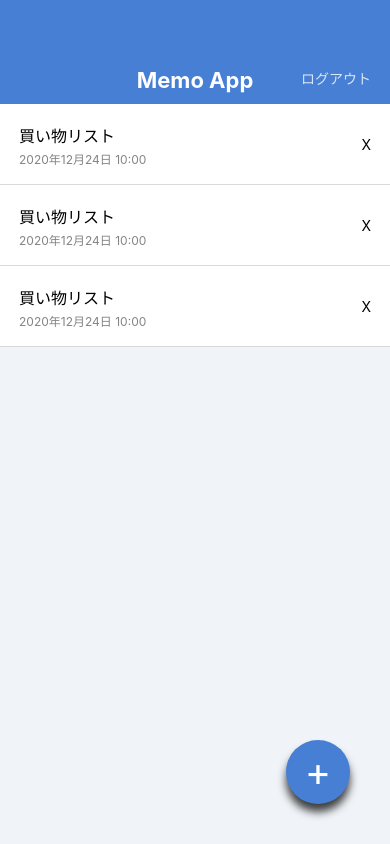
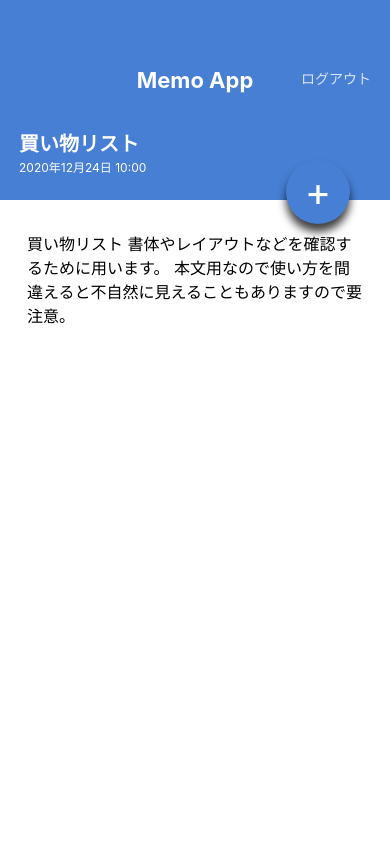
Before and after one commit to hommaryota/react-native-MemoApp, a React Native app: screen / in a window 390 px wide. Built offline with nearby package versions, Linux system fonts and the light colour scheme.

Commit message:
Create MemoDetailScreen

```diff
--- a/App.jsx
+++ b/App.jsx
@@ -1,27 +1,10 @@
 import React from 'react';
-import { StyleSheet, Text, View } from 'react-native';
 
-import AppBar from './src/cmoponents/AppBar';
-import MemoList from './src/cmoponents/MemoList';
-import CircleButton from './src/cmoponents/CircleButton';
+// import MemoListScreen from './src/screens/MemoListScreen';
+import MemoDetailScreen from './src/screens/MemoDetailScreen';
 
 export default function App() {
   return (
-    <View style={styles.container}>
-      <AppBar />
-
-      <MemoList />
-
-      <CircleButton>+</CircleButton>
-    </View>
-
+  <MemoDetailScreen />
   );
 }
-
-const styles = StyleSheet.create({
-  container: {
-    flex: 1,
-    backgroundColor: '#F0F4F8',
-  },
-
-});
--- a/src/cmoponents/CircleButton.jsx
+++ b/src/components/CircleButton.jsx
@@ -1,11 +1,11 @@
 import React from 'react';
 import { View, Text, StyleSheet } from 'react-native';
-import { string } from 'prop-types';
+import { shape, string } from 'prop-types';
 
 export default function CircleButton(props) {
-  const { children } = props;
+  const { children, style } = props;
   return (
-    <View style={styles.circleButton}>
+    <View style={[styles.circleButton, style]}>
       <Text style={styles.circleButtonLabel}>{children}</Text>
     </View>
   );
@@ -13,6 +13,11 @@
 
 CircleButton.propTypes = {
   children: string.isRequired,
+  style: shape(),
+};
+
+CircleButton.defaultProps = {
+  style: null,
 };
 
 const styles = StyleSheet.create({
--- a/src/cmoponents/MemoList.jsx
+++ b/src/components/MemoList.jsx
@@ -34,8 +34,6 @@
         </View>
       </View>
     </View>
-
-
   );
 }
 
--- /dev/null
+++ b/src/screens/MemoDetailScreen.jsx
@@ -0,0 +1,58 @@
+import React from 'react';
+import { View, ScrollView, Text, StyleSheet } from 'react-native';
+
+import AppBar from '../components/AppBar';
+import CircleButton from '../components/CircleButton';
+
+export default function MemoDetailScreen() {
+  return (
+    <View style={styles.container}>
+      <AppBar />
+      <View style={styles.memoHeader}>
+        <Text style={styles.memoTitle}>買い物リスト</Text>
+        <Text style={styles.memoDate}>2020年12月24日 10:00</Text>
+      </View>
+      <ScrollView style={styles.memoBody}>
+        <Text style={styles.memoText}>
+          買い物リスト
+          書体やレイアウトなどを確認するために用います。
+          本文用なので使い方を間違えると不自然に見えることもありますので要注意。
+        </Text>
+      </ScrollView>
+      <CircleButton style={{ top: 160, bottom: 'auto' }}>+</CircleButton>
+    </View>
+  );
+}
+
+const styles = StyleSheet.create({
+  container: {
+    flex: 1,
+    backgroundColor: '#ffffff',
+  },
+  memoHeader: {
+    backgroundColor: '#467FD3',
+    height: 96,
+    justifyContent: 'center',
+    paddingVertical: 24,
+    paddingHorizontal: 19,
+  },
+  memoTitle: {
+    color: '#ffffff',
+    fontSize: 20,
+    lineHeight: 32,
+    fontWeight: 'bold',
+  },
+  memoDate: {
+    color: '#ffffff',
+    fontSize: 12,
+    lineHeight: 16,
+  },
+  memoBody: {
+    paddingVertical: 32,
+    paddingHorizontal: 27,
+  },
+  memoText: {
+    fontSize: 16,
+    lineHeight: 24,
+  },
+});
--- /dev/null
+++ b/src/screens/MemoListScreen.jsx
@@ -0,0 +1,23 @@
+import React from 'react';
+import { View, StyleSheet } from 'react-native';
+
+import AppBar from '../components/AppBar';
+import MemoList from '../components/MemoList';
+import CircleButton from '../components/CircleButton';
+
+export default function MemoListScreen() {
+  return (
+    <View style={styles.container}>
+      <AppBar />
+      <MemoList />
+      <CircleButton>+</CircleButton>
+    </View>
+  );
+}
+
+const styles = StyleSheet.create({
+  container: {
+    flex: 1,
+    backgroundColor: '#F0F4F8',
+  },
+});
```
Also changed, not shown: src/components/AppBar.jsx (renamed from src/cmoponents/AppBar.jsx), src/components/Hello.jsx (renamed from src/cmoponents/Hello.jsx), 1 other file (tests, documents, lock files or other folders).
